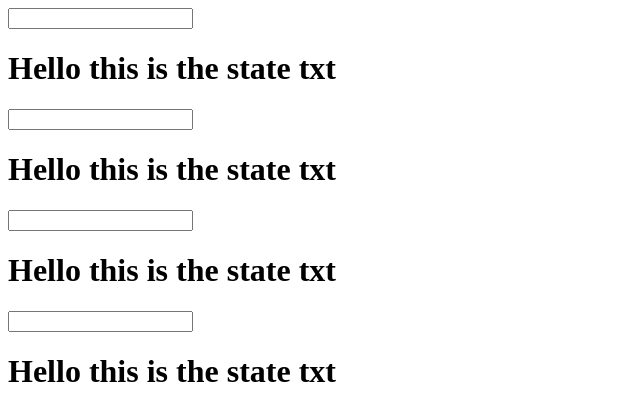
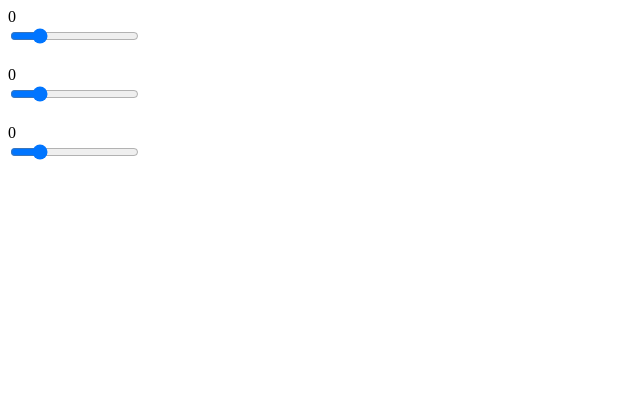
Before and after one commit to thanhliem89dn/react-beginner-egghead-tutorial, a React app: page / in a window 1280 px wide. Shown: the top 420 px of the page, without its empty margins (0-640 px from the left). Built offline with nearby package versions, Linux system fonts and the light colour scheme.

Commit message:
lessons - react-using-refs-to-access-components

```diff
--- a/App.js
+++ b/App.js
@@ -5,37 +5,45 @@
   constructor(){
     super();
     this.state = {
-      txt: 'this is the state txt',
-      cat: 0
+      red: 0,
+      green: 0,
+      blue: 0
     }
     this.update = this.update.bind(this);
   }
   update(e){
     this.setState({
-      txt: e.target.value
+      red: ReactDom.findDOMNode(this.refs.red.refs.inp).value,
+      green: ReactDom.findDOMNode(this.refs.green.refs.inp).value,
+      blue: ReactDom.findDOMNode(this.refs.blue.refs.inp).value
     })
   }
   render() {
     return (
       <div>
-        <Widget txt={this.state.txt} update={this.update} />
-        <Widget txt={this.state.txt} update={this.update} />
-        <Widget txt={this.state.txt} update={this.update} />
-        <Widget txt={this.state.txt} update={this.update} />
-
+        <Slider ref="red" RGBPart={this.state.red} update={this.update} />
+        <br/>
+        <Slider ref="green" RGBPart={this.state.green} update={this.update} />
+        <br/>
+        <Slider ref="blue" RGBPart={this.state.blue} update={this.update} />
       </div>
     );
   }
 }
 
-const Widget = (props) => {
-  return (
-    <div>
-      <input type="text"
-        onChange={props.update} />
-      <h1>Hello {props.txt}</h1>
-    </div>
-  );
+class Slider extends React.Component {
+  render() {
+    return (
+      <div>
+        {this.props.RGBPart}
+        <br/>
+        <input ref="inp" type="range"
+          min="0"
+          max="255"
+          onChange={this.props.update} />
+      </div>
+    );
+  }
 }
 
 ReactDom.render(
```
